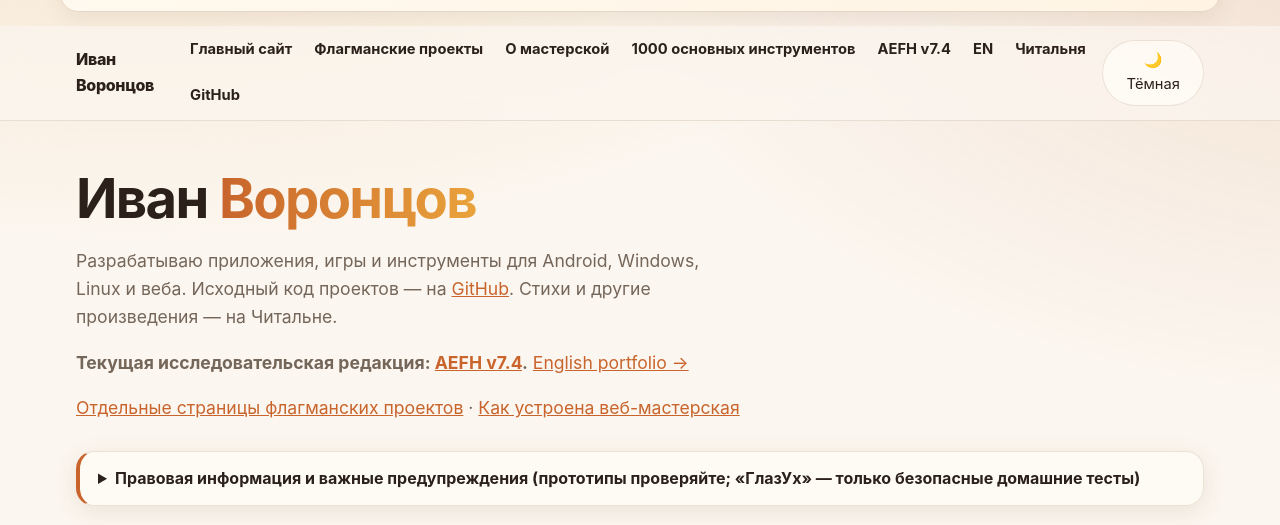
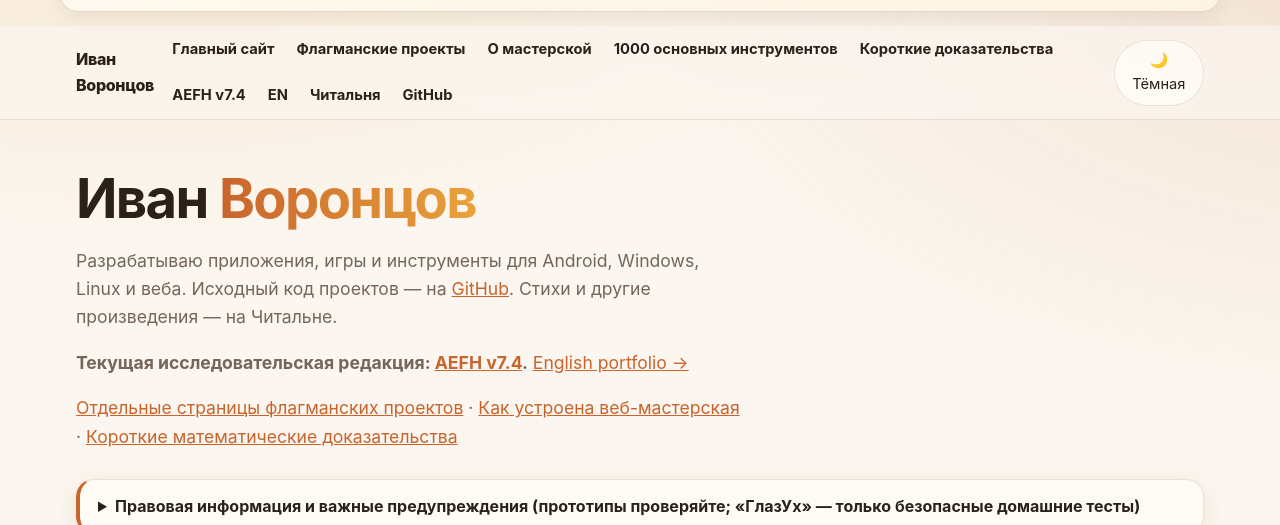
Before and after one commit to ivanivorontsov-sudo/vizitka, a plain HTML site: page index.html in a window 1280 px wide. Shown: the part 161-686 px from the top of the page. Drawn offline with Linux system fonts and the light colour scheme.

Commit message:
Add short proofs to Russian portfolio navigation

```diff
--- a/index.html
+++ b/index.html
@@ -1,5 +1,5 @@
 <!doctype html><html lang="ru"><head><meta charset="utf-8"><meta name="viewport" content="width=device-width,initial-scale=1"><meta name="color-scheme" content="light dark"><title>Иван Воронцов — портфолио разработчика и проекты</title>
-<meta name="description" content="Портфолио Ивана Воронцова: Android-, Windows-, Linux- и веб-проекты, отдельные описания программ, открытый исходный код и браузерная мастерская.">
+<meta name="description" content="Портфолио Ивана Воронцова: Android-, Windows-, Linux- и веб-проекты, открытый исходный код, браузерная мастерская и математические исследования.">
 <meta name="author" content="Иван Воронцов">
 <meta name="robots" content="index,follow">
 <link rel="canonical" href="https://ivanivorontsov-sudo.github.io/vizitka/">
@@ -90,10 +90,10 @@ header .wrap{display:grid;grid-template-columns:minmax(0,1fr) auto;grid-template
 <link rel="stylesheet" href="assets/site-support.css">
 <script src="assets/site-support.js" defer></script>
 </head><body>
-<header><div class="wrap"><a class="logo" href="https://ivanivorontsov-sudo.github.io/vizitka/">Иван Воронцов</a><nav class="toplinks" aria-label="Навигация"><a href="https://ivanivorontsov-sudo.github.io/">Главный сайт</a><a href="https://ivanivorontsov-sudo.github.io/projects/">Флагманские проекты</a><a href="https://ivanivorontsov-sudo.github.io/articles/local-browser-workshop/">О мастерской</a><a href="https://ivanivorontsov-sudo.github.io/tools-audit/web-tools.html">1000 основных инструментов</a><a href="https://ivanivorontsov-sudo.github.io/aefh/v7.4/">AEFH v7.4</a><a href="https://ivanivorontsov-sudo.github.io/vizitka/en/" lang="en" aria-label="English version">EN</a><a href="https://www.chitalnya.ru/users/ivanvorontsov/" target="_blank" rel="noopener noreferrer">Читальня</a><a href="https://github.com/ivanivorontsov-sudo">GitHub</a></nav><button class="theme" id="theme" type="button">Тема</button></div></header>
+<header><div class="wrap"><a class="logo" href="https://ivanivorontsov-sudo.github.io/vizitka/">Иван Воронцов</a><nav class="toplinks" aria-label="Навигация"><a href="https://ivanivorontsov-sudo.github.io/">Главный сайт</a><a href="https://ivanivorontsov-sudo.github.io/projects/">Флагманские проекты</a><a href="https://ivanivorontsov-sudo.github.io/articles/local-browser-workshop/">О мастерской</a><a href="https://ivanivorontsov-sudo.github.io/tools-audit/web-tools.html">1000 основных инструментов</a><a href="https://ivanivorontsov-sudo.github.io/proofs/">Короткие доказательства</a><a href="https://ivanivorontsov-sudo.github.io/aefh/v7.4/">AEFH v7.4</a><a href="https://ivanivorontsov-sudo.github.io/vizitka/en/" lang="en" aria-label="English version">EN</a><a href="https://www.chitalnya.ru/users/ivanvorontsov/" target="_blank" rel="noopener noreferrer">Читальня</a><a href="https://github.com/ivanivorontsov-sudo">GitHub</a></nav><button class="theme" id="theme" type="button">Тема</button></div></header>
 <main class="wrap">
 <h1>Иван <span>Воронцов</span></h1>
-<p class="lead">Разрабатываю приложения, игры и инструменты для Android, Windows, Linux и веба. Исходный код проектов — на <a href="https://github.com/ivanivorontsov-sudo">GitHub</a>. Стихи и другие произведения — на Читальне.</p><p class="lead"><strong>Текущая исследовательская редакция: <a href="https://ivanivorontsov-sudo.github.io/aefh/v7.4/">AEFH v7.4</a>.</strong> <a href="https://ivanivorontsov-sudo.github.io/vizitka/en/" lang="en">English portfolio →</a></p><p class="lead"><a href="https://ivanivorontsov-sudo.github.io/projects/">Отдельные страницы флагманских проектов</a> · <a href="https://ivanivorontsov-sudo.github.io/articles/local-browser-workshop/">Как устроена веб-мастерская</a></p>
+<p class="lead">Разрабатываю приложения, игры и инструменты для Android, Windows, Linux и веба. Исходный код проектов — на <a href="https://github.com/ivanivorontsov-sudo">GitHub</a>. Стихи и другие произведения — на Читальне.</p><p class="lead"><strong>Текущая исследовательская редакция: <a href="https://ivanivorontsov-sudo.github.io/aefh/v7.4/">AEFH v7.4</a>.</strong> <a href="https://ivanivorontsov-sudo.github.io/vizitka/en/" lang="en">English portfolio →</a></p><p class="lead"><a href="https://ivanivorontsov-sudo.github.io/projects/">Отдельные страницы флагманских проектов</a> · <a href="https://ivanivorontsov-sudo.github.io/articles/local-browser-workshop/">Как устроена веб-мастерская</a> · <a href="https://ivanivorontsov-sudo.github.io/proofs/">Короткие математические доказательства</a></p>
 <details class="legal-notice"><summary>Правовая информация и важные предупреждения (прототипы проверяйте; «ГлазУх» — только безопасные домашние тесты)</summary><p>В разработке проектов использовался ИИ: идеи и промты предоставлял Иван Воронцов, однако это не означает полного ручного контроля или гарантии безошибочности результата. Перед запуском самостоятельно проверьте файлы, лицензии, совместимость и возможные риски. Скачивайте и используйте программы только если понимаете последствия и обязуетесь соблюдать законы и правила соответствующих сервисов.</p><p><strong>Запрещено использовать мои программы для обхода подписок, оплаты, лицензий, DRM и иных ограничений, а также для несанкционированной модификации стороннего ПО.</strong> <strong>Идеи и концепции игр для ретро-приставок предоставлены Максимом Турцевичем.</strong></p><p class="safety-note"><strong>Отдельное предупреждение о «ГлазУх»:</strong> это только тестовый прототип. Использовать его можно исключительно для безопасных проверок внутри дома. Запрещено полагаться на него при передвижении, переходе дороги, на улице и в любых опасных сценариях. Он не заменяет трость, собаку-проводника, сопровождение или другие надёжные средства безопасности.</p><p><a href="https://ivanivorontsov-sudo.github.io/legal.html">Правовая информация и порядок подачи жалоб →</a> · <a href="https://ivanivorontsov-sudo.github.io/privacy.html">Политика конфиденциальности →</a></p></details>
 <section aria-labelledby="catalog-about" class="catalog-intro">
 <h2 id="catalog-about">Программы, приложения, игры</h2>
```
